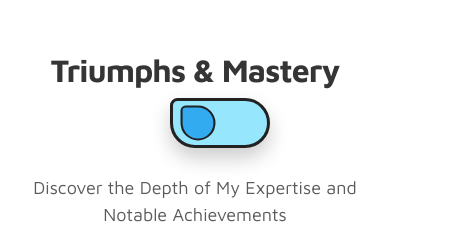
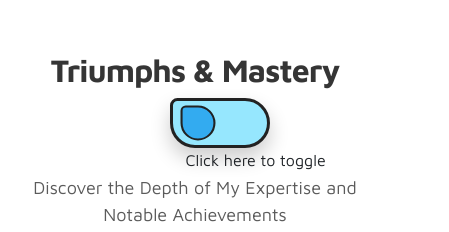
Before and after one commit to Vejaysundaram-Rajkumar/portfolio, a plain HTML site: page index.html in a window 390 px wide. Shown: the part 3940-4172 px from the top of the page, 449 px wide, since content can reach past the window. Drawn offline with Linux system fonts and the light colour scheme; some packages are replaced by stand-ins of ours; a script that the page names is missing.

Commit message:
Update
Toggle intimationa and resume updated

```diff
--- a/css/animations.css
+++ b/css/animations.css
@@ -48,6 +48,35 @@
     background-color: #3de823;
     border-radius: 100px  30px 100px 100px;
   }
+/* Cloud speech bubble styling */
+.cloud {
+  position: absolute;
+ /* Adjust based on the cloud image size */
+  left: 90%;
+  top: 10%;
+  transform: translateX(-50%);
+  width: 250px; /* Adjust based on the cloud size */
+  padding: 10px;
+  background: #2a2b2b00;
+  border: 2px dashed #000000; /* Dashed border for the cloud */
+  border-radius: 50px;
+  display: flex;
+  flex-wrap: wrap;
+
+}
+
+.cloud::after {
+  content: '';
+  position: absolute;
+  top: 50%; /* Adjust the vertical position of the tail */
+  left: -20px; /* Position the tail on the left */
+  transform: translateY(-50%);
+  width: 0;
+  height: 0;
+  border-top: 20px solid transparent;
+  border-bottom: 20px solid transparent;
+  border-right: 20px solid #000000; /* Color of the cloud */
+}
   .card-wrapper {
     display: flex;
     flex-wrap: wrap;
@@ -111,9 +140,25 @@
     margin: 0;
   }
 
-@media (max-width: 767px) {
+@media (max-width: 768px) {
   .card p{
     font-size:15px;
+  }
+  .cloud{
+    width: 70%;
+    top:-25%;
+    left:80%;
+    border: transparent;
+  }
+  .cloud::after{
+    display: none;
+
+  }
+}
+
+@media (max-width: 1024px) {
+  .cloud{
+    top:5%;
   }
 }
   /* contact section additional css */
--- a/index.html
+++ b/index.html
@@ -90,7 +90,7 @@ https://www.tooplate.com/view/2115-marvel
                         <p>Building innovative solutions with AI and ML technologies. Passionate about creating a seamless user experience and solving real-world problems with LLM and other ML models.</p>
 
                         <div class="custom-btn-group mt-4">
-                          <a href="https://drive.google.com/file/d/1KcMf6UzhZ5pxSbRSJo26uhmR-GMS-G06/view?usp=sharing" class="btn mr-lg-2 custom-btn"><i class='uil uil-file-alt'></i> Download Resume</a>
+                          <a href="https://drive.google.com/file/d/11I_NRQmgHko2GfpNoU3q7aoQ7MNog6Bm/view?usp=sharing" class="btn mr-lg-2 custom-btn" download><i class='uil uil-file-alt'></i> Download Resume</a>
                           <a href="#contact" class="btn custom-btn custom-btn-bg custom-btn-link">Connect to my cluster</a>
                         </div>
                     </div>
@@ -258,7 +258,9 @@ https://www.tooplate.com/view/2115-marvel
       <div class="row">
         <div class="col-lg-12 text-center">
           <h2>Triumphs & Mastery</h2>
-
+          <div class="cloud">
+              Click here to toggle
+          </div>
           <div class="category-toggle">
             <div class="checkbox-wrapper-41">
               <input type="checkbox">
```
